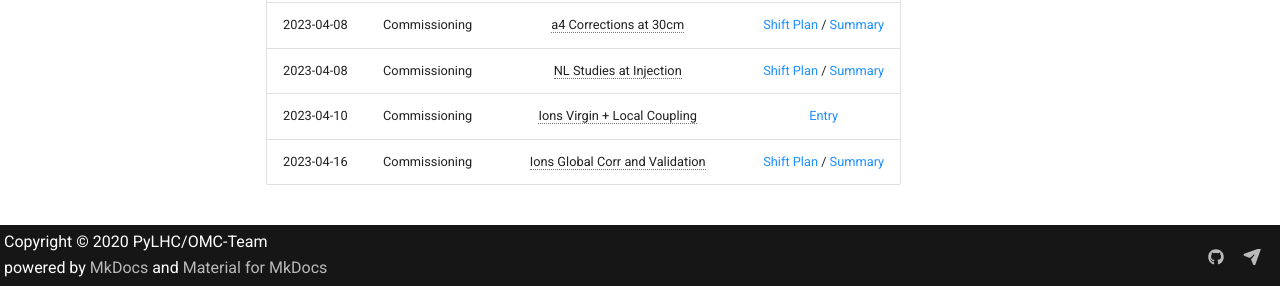
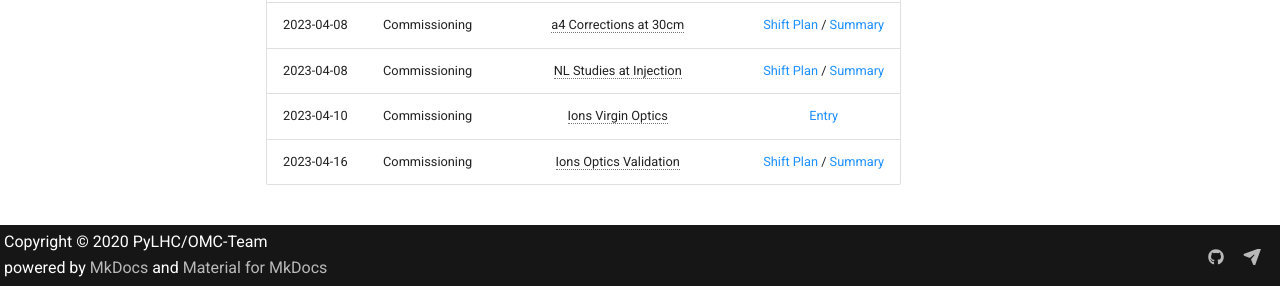
Before and after one commit to pylhc/pylhc.github.io, an MkDocs documentation site: the page built from docs/resources/logbook/2023_lhc.md, in a window 1280 px wide and 968 px high. Shown: the part 679-965 px from the top of the window. Built offline with MkDocs 1.6.1 and Material for MkDocs 9.7.7, drawn with Linux system fonts in a browser that asks for light colours; comment, search, counter and statistics services are not loaded.

Commit message:
tweak tooltips

```diff
--- a/docs/resources/logbook/2023_lhc.md
+++ b/docs/resources/logbook/2023_lhc.md
@@ -17,8 +17,8 @@
 | 2023-04-06 | Commissioning | Measurements in the Ramp + Validation |      [Shift Plan][meas_in_ramp]{target=\_blank .cern_login}           /  [Summary][meas_in_ramp_sum]{target=\_blank .cern_login}      |
 | 2023-04-08 | Commissioning |        a4 Corrections at 30cm         |    [Shift Plan][a4_corrections_30cm]{target=\_blank .cern_login} /  [Summary][a4_corrections_30cm_sum]{target=\_blank .cern_login}    |
 | 2023-04-08 | Commissioning |        NL Studies at Injection        |   [Shift Plan][nl_studies_injection]{target=\_blank .cern_login} /  [Summary][nl_studies_injection_sum]{target=\_blank .cern_login}   |
-| 2023-04-10 | Commissioning |     Ions Virgin + Local Coupling      |                                        [Entry][ions_virgin_coupl]{target=\_blank .cern_login}                                         |
-| 2023-04-16 | Commissioning |    Ions Global Corr and Validation    |   [Shift Plan][nl_studies_injection]{target=\_blank .cern_login} / [Summary][nl_studies_injection_sum]{target=\_blank .cern_login}    |
+| 2023-04-10 | Commissioning |          Ions Virgin Optics           |                                        [Entry][ions_virgin_coupl]{target=\_blank .cern_login}                                         |
+| 2023-04-16 | Commissioning |        Ions Optics Validation         |   [Shift Plan][nl_studies_injection]{target=\_blank .cern_login} / [Summary][nl_studies_injection_sum]{target=\_blank .cern_login}    |
 
 
 
@@ -34,7 +34,7 @@
 [a4_corrections_30cm_sum]:                  https://be-op-logbook.web.cern.ch/elogbook-server/#/logbook?logbookId=1081&dateFrom=2023-04-08T00%3A00%3A00&dateTo=2023-04-08T23%3A59%3A59&eventToHighlight=3745433
 [nl_studies_injection]:                     https://be-op-logbook.web.cern.ch/elogbook-server/#/logbook?logbookId=1081&dateFrom=2023-04-08T00%3A00%3A00&dateTo=2023-04-08T23%3A59%3A59&eventToHighlight=3745829
 [nl_studies_injection_sum]:                 https://be-op-logbook.web.cern.ch/elogbook-server/#/logbook?logbookId=322&dateFrom=2023-04-08T23%3A00%3A00&dateTo=2023-04-09T07%3A00%3A00&eventToHighlight=3746004
-[ions_virgin_coupl]:                        https://be-op-logbook.web.cern.ch/elogbook-server/#/logbook?logbookId=1081&dateFrom=2023-04-10T00%3A00%3A00&dateTo=2023-04-10T23%3A59%3A59&eventToHighlight=3746402
+[ions_virgin_coupl]:                        https://be-op-logbook.web.cern.ch/elogbook-server/#/logbook?logbookId=1081&dateFrom=2023-04-10T00%3A00%3A00&dateTo=2023-04-10T23%3A59%3A59&eventToHighlight=3746422
 [nl_studies_injection]:                     https://be-op-logbook.web.cern.ch/elogbook-server/#/logbook?logbookId=1081&dateFrom=2023-04-16T00%3A00%3A00&dateTo=2023-04-16T23%3A59%3A59&eventToHighlight=3751170
 [nl_studies_injection_sum]:                 https://be-op-logbook.web.cern.ch/elogbook-server/#/logbook?logbookId=1081&dateFrom=2023-04-16T00%3A00%3A00&dateTo=2023-04-16T23%3A59%3A59&eventToHighlight=3751258
 
@@ -46,5 +46,5 @@
 *[Measurements in the Ramp + Validation]: Measurements in the Ramp, Validation of 120cm optics with corrections done on 2023-04-05 to lower IP8 beating.
 *[a4 Corrections at 30cm]: Measurement of the f1012 and f1210 RDTs and corrections tests at 30cm. Some K-Mod measurement at 87cm.
 *[NL Studies at Injection]: Measurement of several RDTs with and without landau octupoles with both 2022 and 2023 optics.
-*[Ions Virgin + Local Coupling]: Get beams to end of ramp. Minor coupling correction.
-*[Ions Global Corr and Validation]: Implemented new local corrs at IP2. Trimmed energy to be the same as nominal. Calculated global corrs and re-measured.
+*[Ions Virgin Optics]: Got ions optics to 50cm at IP2. Minor local coupling correction attempted, not very convincing. This is poorly documented in the logbook.
+*[Ions Optics Validation]: Implemented new local corrs at IP2. Trimmed energy to be the same as nominal. Calculated global corrections and re-measured for validation.
```
